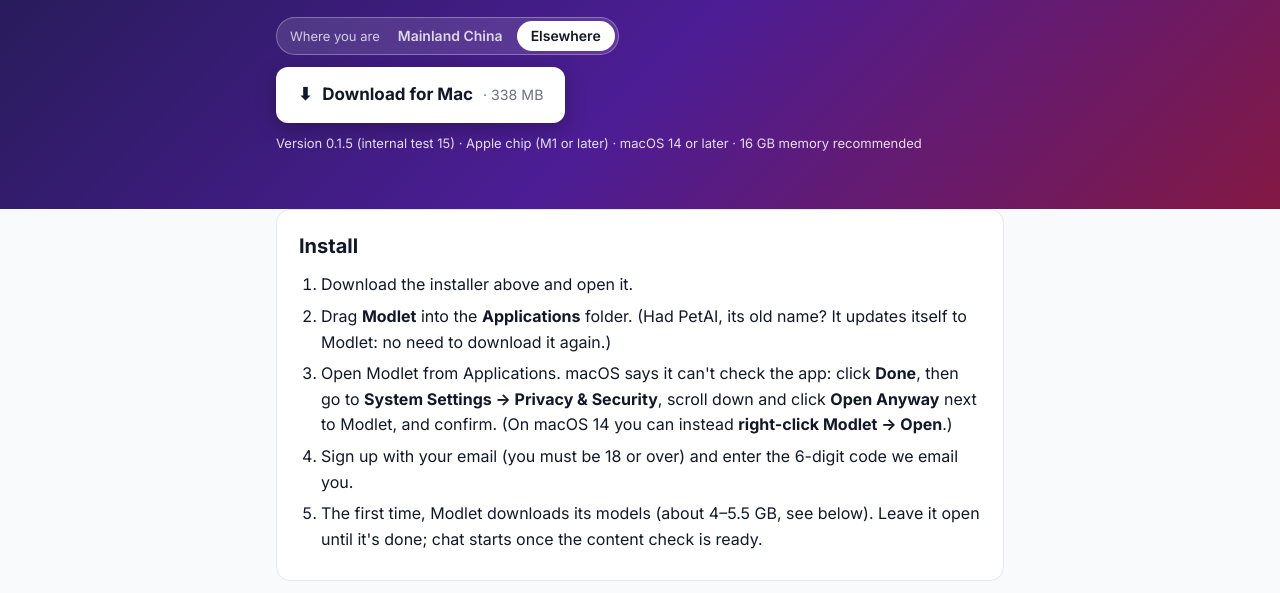
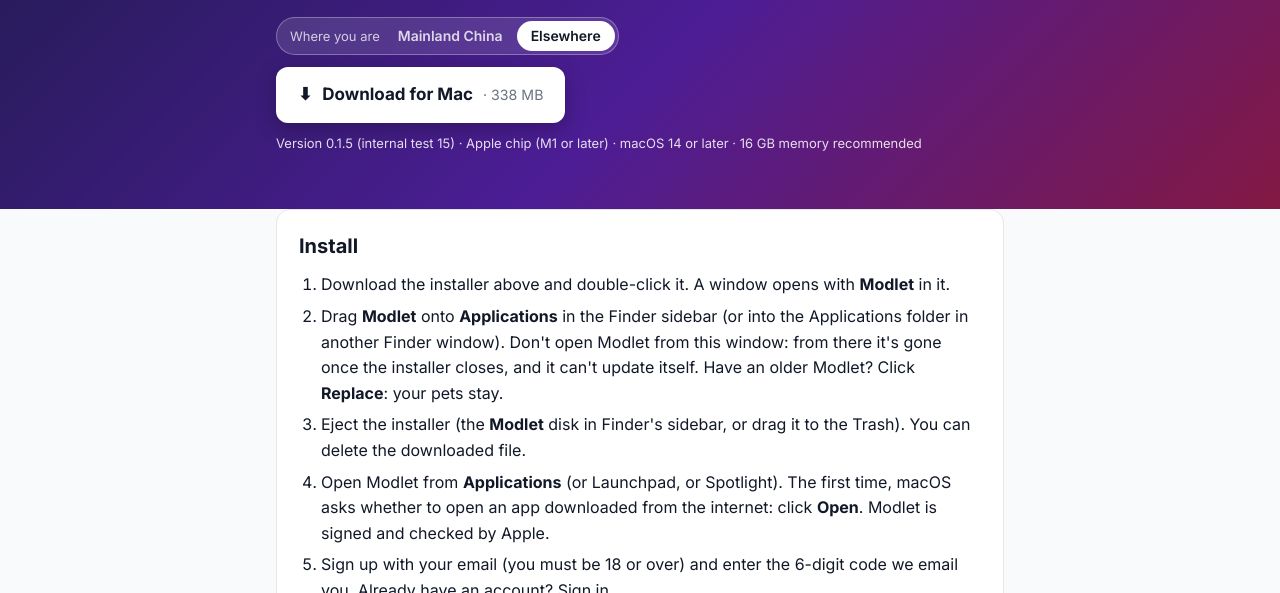
Before and after one commit to gradientx-tech/gradientx-tech.github.io, a plain HTML site: page modlet/index.html in a window 1280 px wide. Shown: the part 207-800 px from the top of the page. Drawn offline with Linux system fonts and the light colour scheme.

Commit message:
Modlet download page: Mac install steps for the notarized app (drag into Applications, don't run it from the installer, eject it, updates come by themselves)

```diff
--- a/modlet/index.html
+++ b/modlet/index.html
@@ -100,18 +100,22 @@
     <section class="card">
       <h2><span class="en">Install</span><span class="zh">安装步骤</span></h2>
       <ol class="en mac">
-        <li>Download the installer above and open it.</li>
-        <li>Drag <b>Modlet</b> into the <b>Applications</b> folder. (Had PetAI, its old name? It updates itself to Modlet: no need to download it again.)</li>
-        <li>Open Modlet from Applications. macOS says it can't check the app: click <b>Done</b>, then go to <b>System Settings → Privacy &amp; Security</b>, scroll down and click <b>Open Anyway</b> next to Modlet, and confirm. (On macOS 14 you can instead <b>right-click Modlet → Open</b>.)</li>
-        <li>Sign up with your email (you must be 18 or over) and enter the 6-digit code we email you.</li>
+        <li>Download the installer above and double-click it. A window opens with <b>Modlet</b> in it.</li>
+        <li>Drag <b>Modlet</b> onto <b>Applications</b> in the Finder sidebar (or into the Applications folder in another Finder window). Don't open Modlet from this window: from there it's gone once the installer closes, and it can't update itself. Have an older Modlet? Click <b>Replace</b>: your pets stay.</li>
+        <li>Eject the installer (the <b>Modlet</b> disk in Finder's sidebar, or drag it to the Trash). You can delete the downloaded file.</li>
+        <li>Open Modlet from <b>Applications</b> (or Launchpad, or Spotlight). The first time, macOS asks whether to open an app downloaded from the internet: click <b>Open</b>. Modlet is signed and checked by Apple.</li>
+        <li>Sign up with your email (you must be 18 or over) and enter the 6-digit code we email you. Already have an account? Sign in.</li>
         <li>The first time, Modlet downloads its models (about 4–5.5 GB, see below). Leave it open until it's done; chat starts once the content check is ready.</li>
+        <li>Updates come by themselves: Modlet downloads a new version in the background and puts it in when you quit it.</li>
       </ol>
       <ol class="zh mac">
-        <li>下载上面的安装包，双击打开。</li>
-        <li>把 <b>Modlet</b> 拖进「<b>应用程序</b>」文件夹。（装过它的旧名字 PetAI？它会自动更新成 Modlet，不用重新下载。）</li>
-        <li>在「应用程序」里打开 Modlet，系统会提示无法验证这个 App：点「<b>完成</b>」，然后打开「<b>系统设置 → 隐私与安全性</b>」，往下找到 Modlet，点「<b>仍要打开</b>」并确认。（macOS 14 上也可以直接<b>右键点 Modlet → 打开</b>。）</li>
-        <li>用邮箱注册（需要年满 18 岁），输入我们发到你邮箱的 6 位验证码。</li>
+        <li>下载上面的安装包，双击打开。会出现一个窗口，里面是 <b>Modlet</b>。</li>
+        <li>把 <b>Modlet</b> 拖到访达左边栏的「<b>应用程序</b>」上（或者另开一个访达窗口，拖进「应用程序」文件夹）。不要直接在这个窗口里打开 Modlet：从这里打开的话，关掉安装包它就没了，也没法自动更新。电脑上已经有旧版 Modlet？选「<b>替换</b>」，宠物都会保留。</li>
+        <li>推出安装包（访达左边栏里的 <b>Modlet</b> 磁盘，或把它拖到废纸篓）。下载的安装包文件之后可以删掉。</li>
+        <li>从「<b>应用程序</b>」里打开 Modlet（也可以用启动台或聚焦搜索）。第一次打开时，系统会问要不要打开从网上下载的 App：点「<b>打开</b>」。Modlet 已经过苹果签名和检查。</li>
+        <li>用邮箱注册（需要年满 18 岁），输入我们发到你邮箱的 6 位验证码。已经有账号？直接登录。</li>
         <li>第一次打开时，Modlet 会下载它的模型（约 4–5.5 GB，见下方）。下载完之前请保持打开；内容安全检查准备好之后就能聊天了。</li>
+        <li>之后的更新是自动的：Modlet 会在后台下载新版本，你退出 Modlet 时装上。</li>
       </ol>
       <ol class="en win">
         <li>Download the installer above and open it.</li>
```
